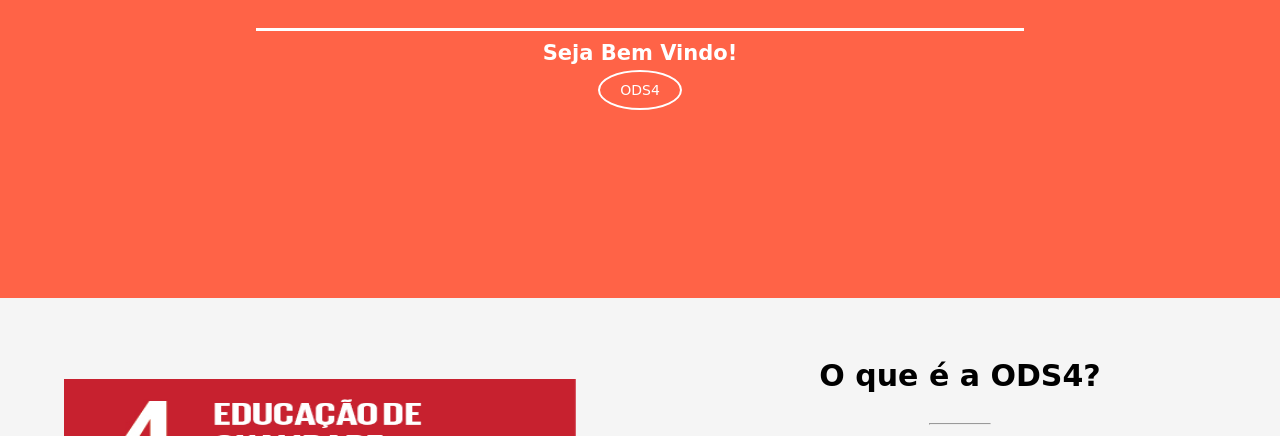
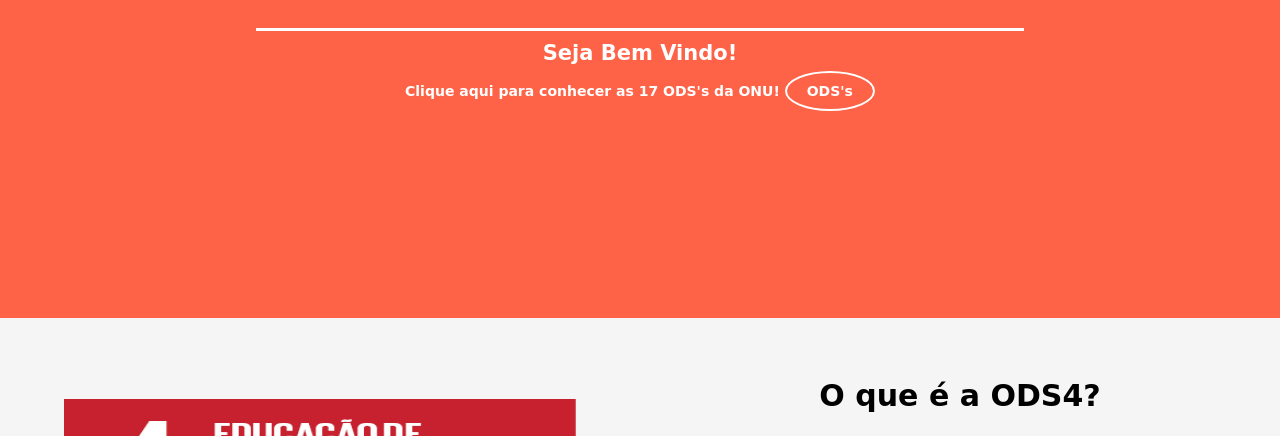
Before and after one commit to Hellen-Mendes/Hellen-Mendes.github.io, a plain HTML site: page index.html in a window 1280 px wide. Shown: the part 348-784 px from the top of the page. Drawn offline with Linux system fonts and the light colour scheme.

Commit message:
Update index.html

```diff
--- a/index.html
+++ b/index.html
@@ -45,7 +45,8 @@
         <div class="header1">
         <h1>REDHOPE</h1>
         <h2>Seja Bem Vindo!</h2>
-        <a id="botao" href="https://nacoesunidas.org/pos2015/ods4/" target="_blanck">ODS4</a>
+        <h4> Clique aqui para conhecer as 17 ODS's da ONU!
+        <a id="botao" href="https://nacoesunidas.org/pos2015/ods4/" target="_blanck">ODS's</a>
         </div>
 <!--PROJETO-->
 <section id="secao1" class="cor">
```
